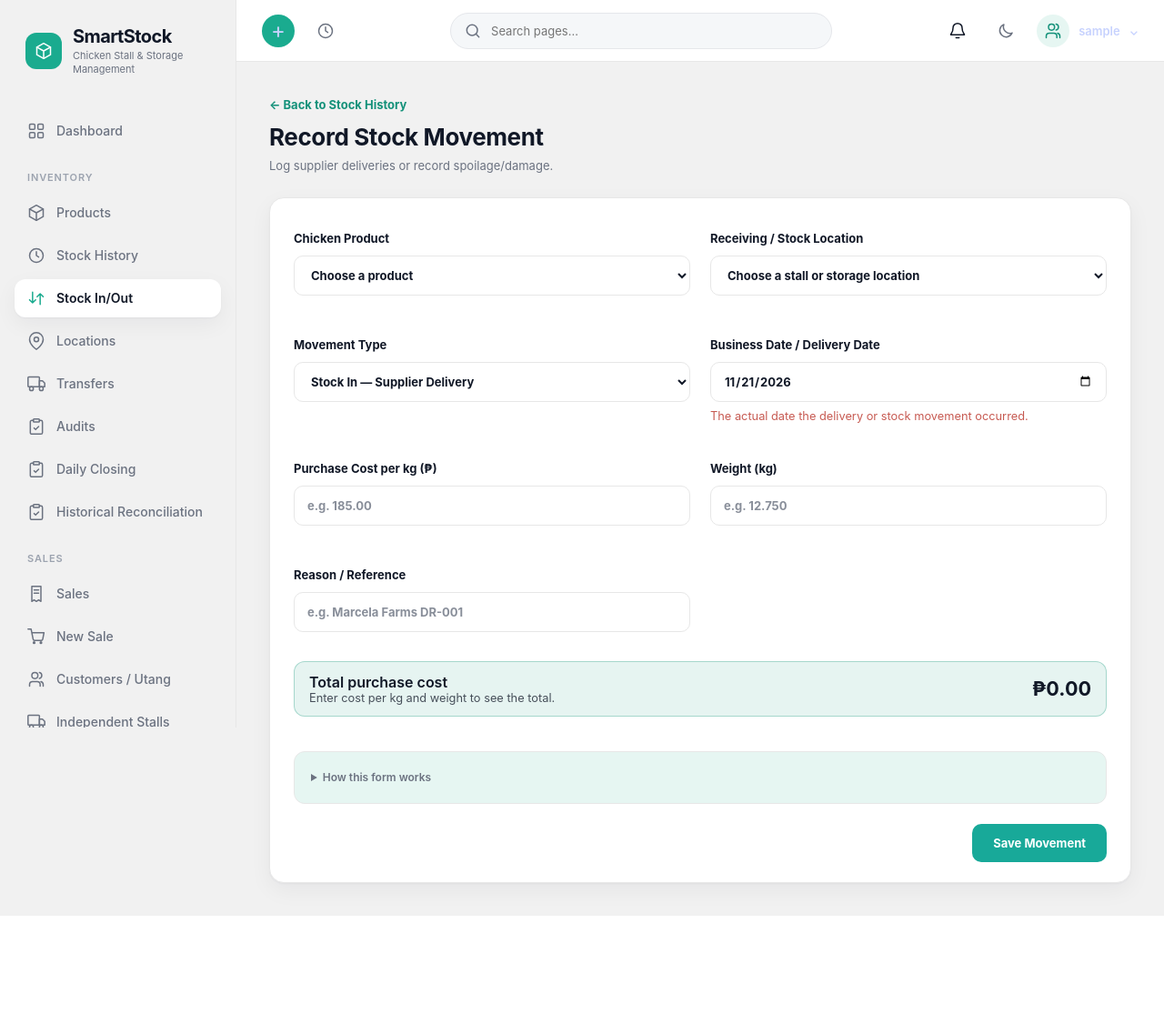
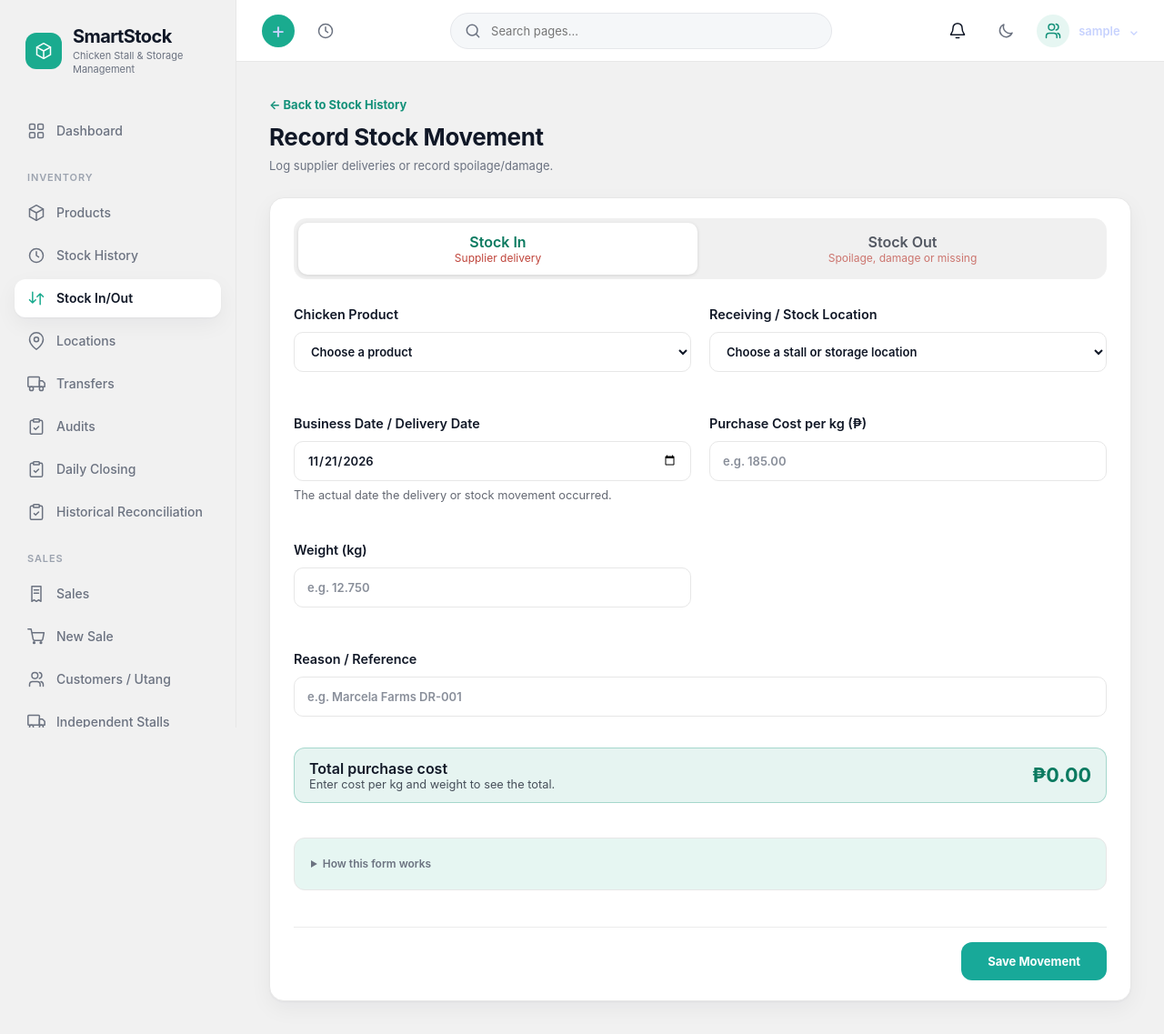
Before and after one commit to Jireh021426/SmartStock, a Spring Boot app: page /inventory/new in a window 1280 px wide. Shown: the whole page at 91% size. Before the commit the page ends 1007 px from the top, so only its background shows below. Run offline with Spring Boot 4, Linux system fonts and the light colour scheme; the visitor is signed in with stand-in values (Sample User, id 1); data that the repository does not hold is empty; some of the project's set-up classes (security, data sources, template engines, error pages and the like) are left out, and stand-ins take their place; database files in the repository are not loaded; some libraries are stand-ins or nearby versions.

Commit message:
Polish stock movement form design

```diff
--- a/src/main/resources/templates/movement-form.html
+++ b/src/main/resources/templates/movement-form.html
@@ -52,6 +52,65 @@
             .form-page .panel { padding: 16px; }
             .total-box { flex-direction: column; align-items: flex-start; }
         }
+
+        /* ---- Design polish ---- */
+        .form-page .form-grid { align-items: start; row-gap: 16px !important; column-gap: 20px !important; }
+        .form-page .form-grid label { font-weight: 600; font-size: 0.9rem; }
+        .form-page .form-grid small.hint-text { color: inherit !important; opacity: 0.65; font-weight: 400; }
+        .form-page .form-grid label[data-field="reason"] { grid-column: 1 / -1; }
+        .form-page .form-grid label[data-field="movementType"] { display: none; }
+        .form-page .form-grid select,
+        .form-page .form-grid input {
+            border-radius: 10px;
+            transition: border-color .15s, box-shadow .15s;
+        }
+        .form-page .form-grid select:focus,
+        .form-page .form-grid input:focus {
+            outline: none;
+            border-color: #0f9b7a !important;
+            box-shadow: 0 0 0 3px rgba(15, 155, 122, 0.18);
+        }
+
+        /* Stock In / Stock Out toggle */
+        .seg {
+            grid-column: 1 / -1;
+            display: grid;
+            grid-template-columns: 1fr 1fr;
+            gap: 6px;
+            padding: 5px;
+            border-radius: 14px;
+            background: rgba(0, 0, 0, 0.06);
+        }
+        .seg-btn {
+            border: 0;
+            border-radius: 10px;
+            padding: 11px 12px;
+            font: inherit;
+            font-weight: 600;
+            cursor: pointer;
+            background: transparent;
+            color: inherit;
+            opacity: 0.7;
+            transition: background .15s, opacity .15s, color .15s;
+        }
+        .seg-btn small { display: block; font-weight: 400; font-size: 0.75rem; opacity: 0.85; }
+        .seg-btn.active { opacity: 1; background: #fff; color: #0b7a60; box-shadow: 0 1px 4px rgba(0,0,0,.12); }
+        .seg-btn.active[data-value="STOCK_OUT"] { color: #b42318; }
+        .seg-btn:focus-visible { outline: 2px solid #0f9b7a; outline-offset: 2px; }
+
+        /* Total + actions */
+        .total-box .total-value { color: #0b7a60; }
+        .form-page .form-actions {
+            margin-top: 18px;
+            padding-top: 16px;
+            border-top: 1px solid rgba(0, 0, 0, 0.08);
+            display: flex;
+            justify-content: flex-end;
+        }
+        .form-page .form-actions .btn { padding: 12px 28px; border-radius: 12px; font-weight: 700; }
+        @media (max-width: 700px) {
+            .form-page .form-actions .btn { width: 100%; }
+        }
     </style>
 </head>
 
@@ -90,6 +149,20 @@
               novalidate>
 
             <div class="form-grid">
+
+                <!-- MOVEMENT TYPE TOGGLE (syncs with the select below) -->
+                <div class="seg" role="radiogroup" aria-label="Movement type">
+                    <button type="button" class="seg-btn" data-value="STOCK_IN"
+                            role="radio" aria-checked="true">
+                        Stock In
+                        <small>Supplier delivery</small>
+                    </button>
+                    <button type="button" class="seg-btn" data-value="STOCK_OUT"
+                            role="radio" aria-checked="false">
+                        Stock Out
+                        <small>Spoilage, damage or missing</small>
+                    </button>
+                </div>
 
                 <!-- PRODUCT -->
                 <label data-field="productId">
@@ -533,6 +606,24 @@
         /* ---------- Wire up ---------- */
         document.addEventListener("DOMContentLoaded", function () {
             movementType.addEventListener("change", updateMovementFields);
+
+            var segBtns = document.querySelectorAll(".seg-btn");
+            function syncSegment() {
+                segBtns.forEach(function (b) {
+                    var on = b.getAttribute("data-value") === movementType.value;
+                    b.classList.toggle("active", on);
+                    b.setAttribute("aria-checked", on ? "true" : "false");
+                });
+            }
+            segBtns.forEach(function (b) {
+                b.addEventListener("click", function () {
+                    movementType.value = b.getAttribute("data-value");
+                    movementType.dispatchEvent(new Event("change"));
+                });
+            });
+            movementType.addEventListener("change", syncSegment);
+            syncSegment();
+
             purchaseInput.addEventListener("input", updateTotal);
             weightInput.addEventListener("input", updateTotal);
 
```
